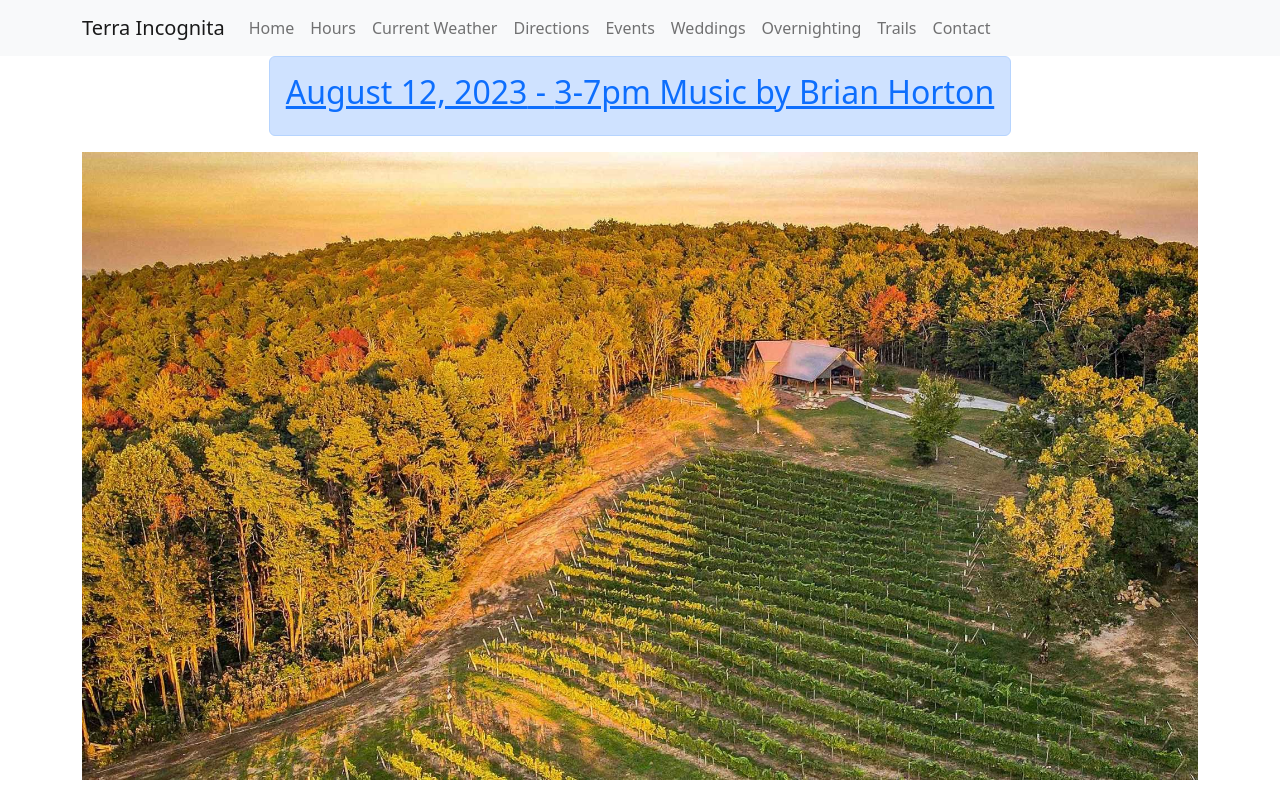
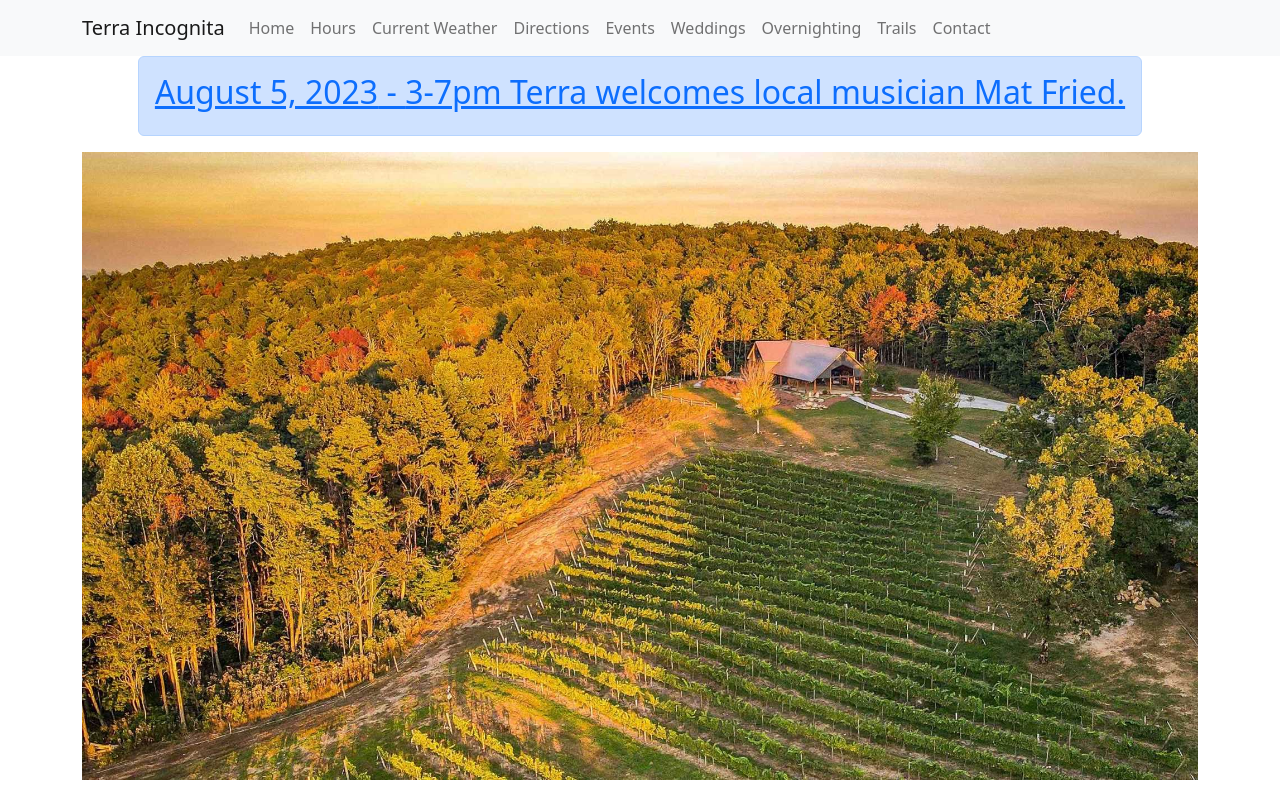
Before and after one commit to tors10e/terra, a React (Create React App) app: page / in a window 1280 px wide. Shown: the top 800 px of the page. Built offline with nearby package versions, Linux system fonts and the light colour scheme.

Commit message:
Updated events list

```diff
--- a/src/events/list_of_events.js
+++ b/src/events/list_of_events.js
@@ -20,6 +20,7 @@ import high_lonesome from '../images/public_events/lisa_philmer_high_lonesome.jp
         ["July 22, 2023", "Jake Hicks will be playing from 3-7pm", ],
         ["July 29, 2023", "Music by George James will be playing from 3-7pm", ],
         ["July 30, 2023", ["Wild Mushroom Foray with Cara-Lee Langston at 10:30. ", <a href="https://www.wildcraftkitchenga.com/event-details/wildcraft-wine-wild-mushroom-foray-at-terra-incognita-2023-07-30-10-30">Click here for more info</a>] ],
+        ['August 5, 2023', "3-7pm Terra welcomes local musician Mat Fried."],
         ["August 12, 2023", "3-7pm Music by Brian Horton", ],
         ["August 13, 2023", "1-3pm Music by Christian Jones", ],
         ["August 19, 2023", "3-7pm Music by Mat Fried", ],
```
